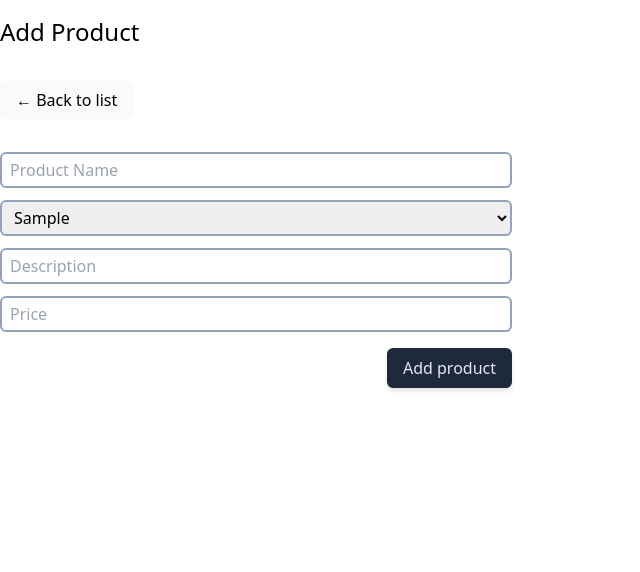
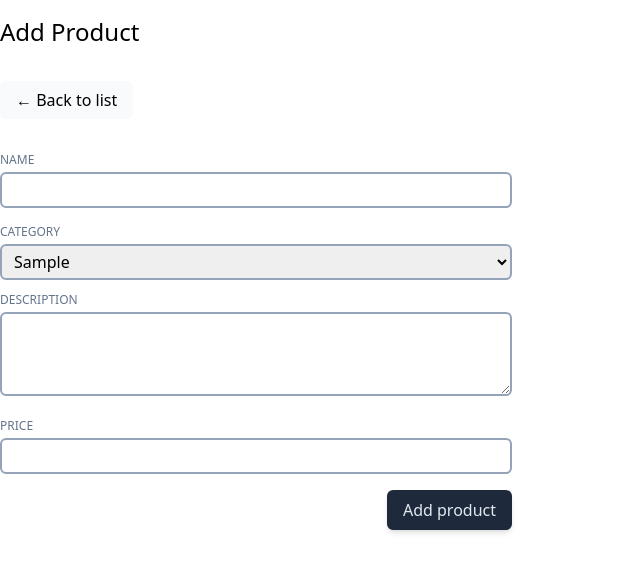
Before and after one commit to RonelTheGreat/inventory-app, a PHP site: template views/products/add.php in a window 1280 px wide. Shown: the top 572 px of the page, without its empty margins (0-640 px from the left). Run offline with PHP 8.4, Linux system fonts and the light colour scheme; the template is opened without the code that fills it: most values are stand-ins (such as "Sample title", 1, 10 or a date in 2020); style sheets or scripts are compiled from the project's sources; some libraries are stand-ins or nearby versions.

Commit message:
Updated add-product view

```diff
--- a/views/products/add.php
+++ b/views/products/add.php
@@ -11,12 +11,13 @@
 		<?php include_once ROOT_DIR . '/views/includes/alert-error.php'; ?>
 		<?php include_once ROOT_DIR . '/views/includes/alert-success.php'; ?>
 
-		<div>
-			<div class="mb-3">
-				<input type="text" name="name" placeholder="Product Name" value="<?= $request['old']['name'] ?? ''; ?>" class="w-full custom-input">
+		<div class="mb-4">
+			<label class="custom-input-label">Name</label>
+			<input type="text" name="name" value="<?= $request['old']['name'] ?? ''; ?>" class="w-full custom-input">
 		</div>
 
 		<div class="mb-3">
+			<label class="custom-input-label">Category</label>
 			<?php $selectedId = $request['old']['category'] ?? 0; ?>
 			<select name="category" class="w-full custom-input">
 				<?php foreach ($categoryOptions as $id => $name) : ?>
@@ -25,17 +26,18 @@
 			</select>
 		</div>
 
-			<div class="mb-3">
-				<input type="text" name="description" placeholder="Description" value="<?= $request['old']['description'] ?? ''; ?>" class="w-full custom-input">
+		<div class="mb-4">
+			<label class="custom-input-label">Description</label>
+			<textarea name="description" rows="3" class="w-full custom-input"><?= $request['old']['description'] ?? ''; ?></textarea>
 		</div>
 
-			<div class="mb-3">
-				<input type="number" name="price" placeholder="Price" step="0.01" value="<?= $request['old']['price'] ?? ''; ?>" class="w-full custom-input">
+		<div class="mb-4">
+			<label class="custom-input-label">Price</label>
+			<input type="number" name="price" step="0.01" value="<?= $request['old']['price'] ?? ''; ?>" class="w-full custom-input">
 		</div>
 
 		<div class="flex flex-row items-center justify-end mt-4">
 			<button type="submit"class="custom-primary-button">Add product</button>
 		</div>
-		</div>
 	</form>
 </div>
```
Lines whose indentation alone changed are shown as unchanged.
